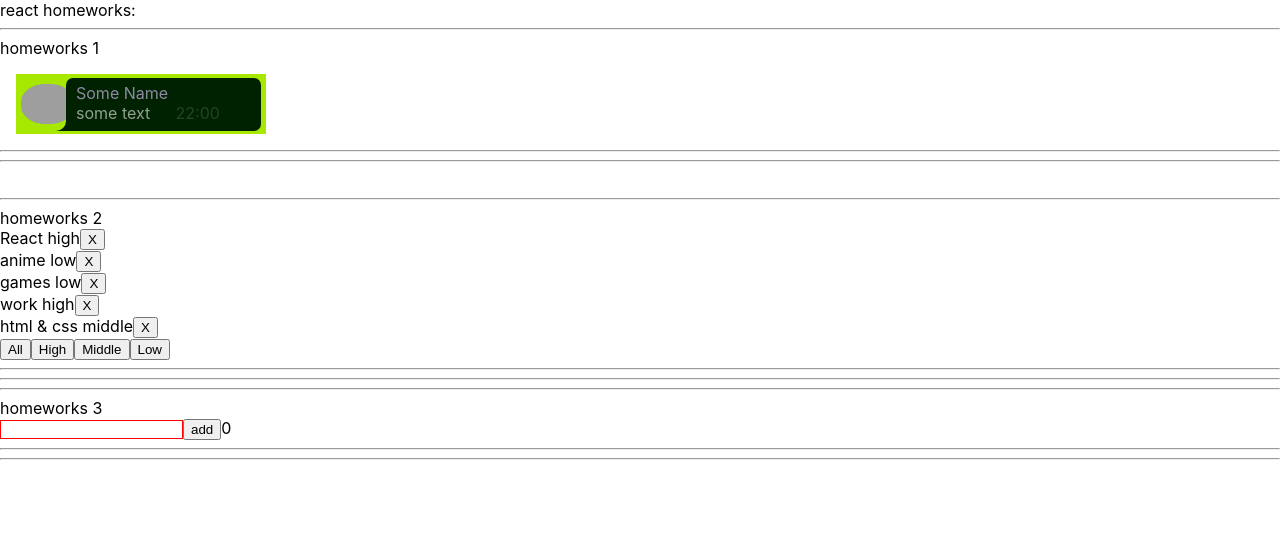
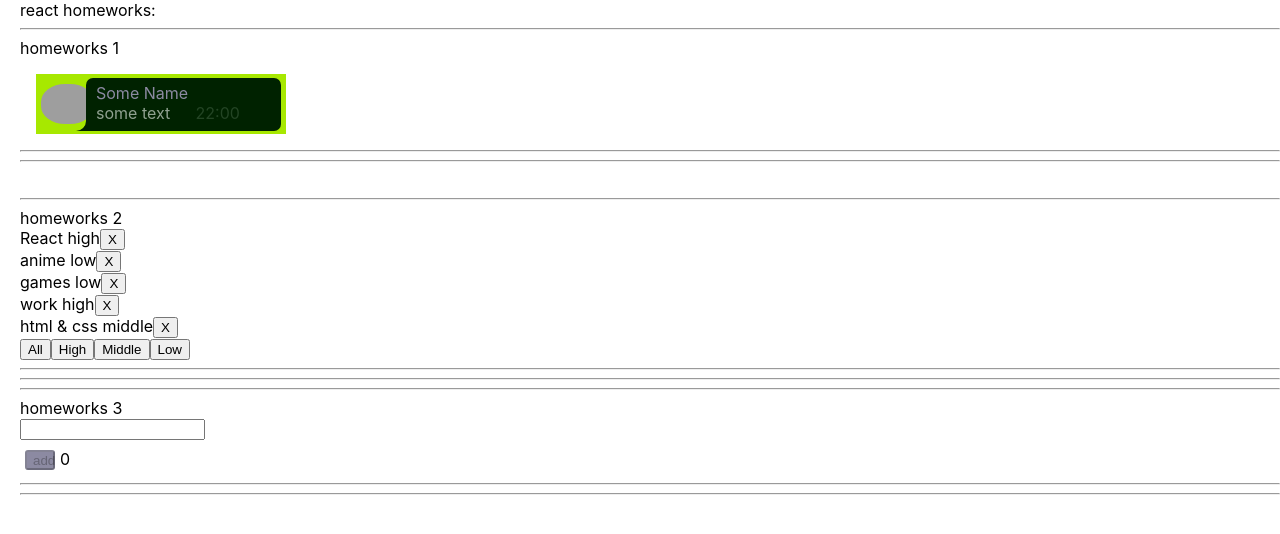
Before and after one commit to feerbax56/homeworksFromIgnat, a React (Create React App) app: page / in a window 1280 px wide. Shown: the top 534 px of the page. Built offline with nearby package versions, Linux system fonts and the light colour scheme; grey boxes are pictures that could not be loaded.

Commit message:
hw3 add function

```diff
--- a/package.json
+++ b/package.json
@@ -15,7 +15,7 @@
     "react-dom": "^18.2.0",
     "react-scripts": "5.0.1",
     "typescript": "^4.4.2",
-    "uuid": "^8.3.2",
+    "uuid": "^9.0.0",
     "web-vitals": "^2.1.0"
   },
   "scripts": {
--- a/src/index.css
+++ b/src/index.css
@@ -5,6 +5,8 @@ body {
     sans-serif;
     -webkit-font-smoothing: antialiased;
     -moz-osx-font-smoothing: grayscale;
+
+    margin-left: 20px;
 }
 
 code {
--- a/src/p2-homeworks/h3/Greeting.module.css
+++ b/src/p2-homeworks/h3/Greeting.module.css
@@ -3,5 +3,19 @@
 }
 
 .error {
-    border: 1px solid red;
+    /*border: 1px solid red;*/
+    margin: 5px;
 }
+
+.notError {
+    border: 1px solid greenyellow;
+    margin: 4px;
+}
+
+.btn {
+    border-radius: 3px;
+    width: 30px;
+    height: 20px;
+    background-color: #8c8aa2;
+    margin: 5px;
+}
--- a/src/p2-homeworks/h3/Greeting.tsx
+++ b/src/p2-homeworks/h3/Greeting.tsx
@@ -1,27 +1,36 @@
-import React from 'react'
+import React, {ChangeEvent, KeyboardEvent} from 'react'
 import s from './Greeting.module.css'
 
 type GreetingPropsType = {
-    name: string // need to fix any
-    setNameCallback: any // need to fix any
-    addUser: any // need to fix any
-    error: any // need to fix any
-    totalUsers: any // need to fix any
+    name: string // Done
+    setNameCallback: (e: ChangeEvent<HTMLInputElement>) => void // Done
+    addUser: () => void //
+    onEnter: (e: KeyboardEvent<HTMLInputElement>) => void
+    error: string //
+    totalUsers: number //
 }
 
 // презентационная компонента (для верстальщика)
 const Greeting: React.FC<GreetingPropsType> = (
-    {name, setNameCallback, addUser, error, totalUsers} // деструктуризация пропсов
+    {name, setNameCallback, addUser, onEnter, error, totalUsers} // деструктуризация пропсов
 ) => {
-    const inputClass = s.error // need to fix with (?:)
+    const inputClass = error ? 's.error' : 's.notError' // need to fix with (?:) DOne!!!
 
-    return (
-        <div>
-            <input value={name} onChange={setNameCallback} className={inputClass}/>
-            <span>{error}</span>
-            <button onClick={addUser}>add</button>
-            <span>{totalUsers}</span>
-        </div>
+    return (<>
+            <div>
+                <input value={name}
+                       onChange={setNameCallback}
+                       className={inputClass}
+                       onKeyDown={onEnter}
+                       onBlur={setNameCallback}
+                />
+                <div className={s.error}>{error}</div>
+            </div>
+            <div>
+                <button onClick={addUser} className={s.btn} disabled={!name}>add</button>
+                <span>{totalUsers}</span>
+            </div>
+        </>
     )
 }
 
--- a/src/p2-homeworks/h3/GreetingContainer.tsx
+++ b/src/p2-homeworks/h3/GreetingContainer.tsx
@@ -1,10 +1,10 @@
-import React, {useState} from 'react'
+import React, {ChangeEvent, KeyboardEvent, useState} from 'react'
 import Greeting from './Greeting'
 import {UserType} from './HW3';
 
 type GreetingContainerPropsType = {
-    users: Array<UserType> // need to fix any
-    addUserCallback: any // need to fix any
+    users: Array<UserType> // Done
+    addUserCallback: (name: string) => void // Done
 }
 
 // более простой и понятный для новичков
@@ -13,17 +13,35 @@ type GreetingContainerPropsType = {
 // более современный и удобный для про :)
 // уровень локальной логики
 const GreetingContainer: React.FC<GreetingContainerPropsType> = ({users, addUserCallback}) => { // деструктуризация пропсов
-    const [name, setName] = useState<any>('') // need to fix any
-    const [error, setError] = useState<any>('') // need to fix any
+    const [name, setName] = useState<string>('') // Done
+    const [error, setError] = useState<string>('') // Done
 
-    const setNameCallback = (e: any) => { // need to fix any
-        setName('') // need to fix
+    const setNameCallback = (e: ChangeEvent<HTMLInputElement>) => { // need to fix any
+        const trimmedName = e.currentTarget.value.trim()
+
+        if (trimmedName) {
+            setName(trimmedName)
+            error && setError('')
+        } else {
+            name && setName('')
+            setError('Name is Wrong')
+        }
+
+
     }
     const addUser = () => {
-        alert(`Hello  !`) // need to fix
+        addUserCallback(name)
+        alert(`Hello  ${name}!`) //
+        setName('')
     }
 
-    const totalUsers = 0 // need to fix
+    const onEnter = (e: KeyboardEvent<HTMLInputElement>) => {
+        if (e.key === 'Enter' && name) {
+            addUser()
+        }
+    }
+
+    const totalUsers = users.length // need to fix
 
     return (
         <Greeting
@@ -32,6 +50,7 @@ const GreetingContainer: React.FC<GreetingContainerPropsType> = ({users, addUser
             addUser={addUser}
             error={error}
             totalUsers={totalUsers}
+            onEnter={onEnter}
         />
     )
 }
--- a/src/p2-homeworks/h3/HW3.tsx
+++ b/src/p2-homeworks/h3/HW3.tsx
@@ -1,6 +1,6 @@
 import React, {useState} from 'react'
 import GreetingContainer from './GreetingContainer'
-import {v1} from 'uuid/index';
+import {v1} from 'uuid';
 
 // types
 export type UserType = {
@@ -10,10 +10,14 @@ export type UserType = {
 
 // уровень работы с глобальными данными
 function HW3() {
-    const [users, setUsers] = useState<any>(['']) // need to fix any
+    const [users, setUsers] = useState<UserType[]>([]) // Done
 
-    const addUserCallback = (name: string) => { // need to fix any
-        setUsers([]) // need to fix
+    const addUserCallback = (name: string) => { // Done
+        const user = {
+            _id: v1(),
+            name,
+        }
+        setUsers([...users, user]) // Done
     }
 
     return (
```
Also changed, not shown: 1 other file (tests, documents, lock files or other folders).
